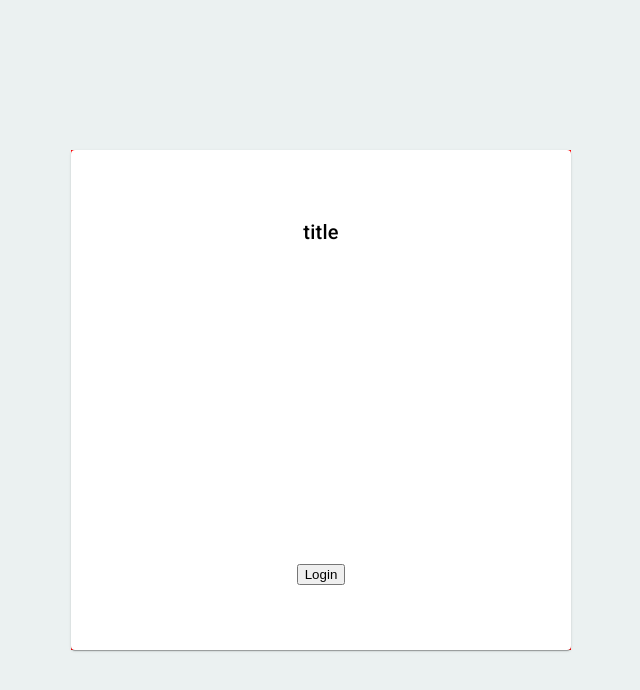
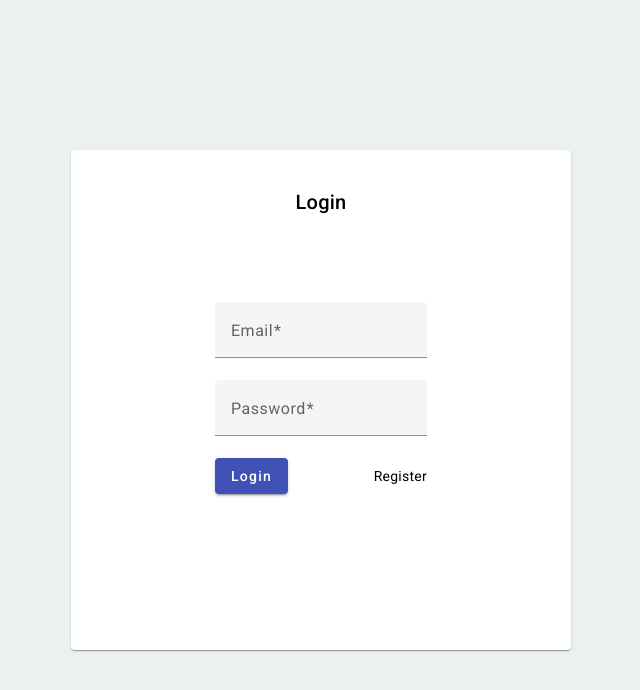
Before and after one commit to filipeabessa/simples-dental-frontend, an Angular app: page /auth/login in a window 1280 px wide. Shown: the top 690 px of the page, without its empty margins (319-959 px from the left). Built offline with nearby package versions, Linux system fonts and the light colour scheme.

Commit message:
feat(login-form): create basic login-form logging the form values on form submit

```diff
--- a/src/app/auth/containers/login-container/login-container.component.html
+++ b/src/app/auth/containers/login-container/login-container.component.html
@@ -1,7 +1,8 @@
 <div class="container">
   <app-card
-    [title]="'title'"
-    [actionButtons]="actionButtons"
+    [title]="title"
   >
+    <login-form (loginSubmitted)="handleLogin($event)"
+    ></login-form>
   </app-card>
 </div>
--- a/src/app/auth/containers/login-container/login-container.component.scss
+++ b/src/app/auth/containers/login-container/login-container.component.scss
@@ -1,6 +1,5 @@
 .container {
-  background: red;
-  width: 100%;
+  min-width: 500px;
   min-height: 100%;
   display: flex;
   flex-direction: column;
--- a/src/app/auth/containers/login-container/login-container.component.ts
+++ b/src/app/auth/containers/login-container/login-container.component.ts
@@ -6,18 +6,11 @@ import { Component } from '@angular/core';
   styleUrl: './login-container.component.scss'
 })
 export class LoginContainerComponent {
-  actionButtons: Button[] = [
-    { label: 'Login', action: this.onLogin },
-  ];
+  title: string = 'Login';
 
   constructor() { }
 
-  onLogin() {
-    console.log('Login');
+  handleLogin(event: any) {
+    console.log('LoginContainerComponent.onLogin', event);
   }
 }
-
-type Button = {
-  label: string;
-  action: () => void;
-}
--- a/src/app/auth/forms/login-form/login-form.component.html
+++ b/src/app/auth/forms/login-form/login-form.component.html
@@ -1,12 +1,16 @@
-<form>
-  <div class="form-group">
-    <label for="email">Email</label>
-    <input type="email" class="form-control" id="email" name="email" [(ngModel)]="email" required>
+<form [formGroup]="loginForm">
+  <mat-form-field class="form-group">
+    <mat-label for="email">Email</mat-label>
+    <input matInput type="email" class="form-control" id="email" formControlName="email" required>
+  </mat-form-field>
+
+  <mat-form-field class="form-group">
+    <mat-label for="password">Password</mat-label>
+    <input matInput type="password" class="form-control" id="password" formControlName="password" required>
+  </mat-form-field>
+
+  <div class="buttons-container">
+    <app-button type="submit" (click)="submit()">Login</app-button>
+    <a routerLink="/register">Register</a>
   </div>
-  <div class="form-group">
-    <label for="password">Password</label>
-    <input type="password" class="form-control" id="password" name="password" [(ngModel)]="password" required>
-  </div>
-  <button type="submit" class="btn btn-primary" (click)="login()">Login</button>
-  <a routerLink="/register">Register</a>
 </form>
--- a/src/app/auth/forms/login-form/login-form.component.scss
+++ b/src/app/auth/forms/login-form/login-form.component.scss
@@ -0,0 +1,18 @@
+form {
+  display: flex;
+  flex-direction: column;
+  align-items: center;
+  justify-content: center;
+  width: 100%;
+  height: 100%;
+  box-sizing: border-box;
+
+  .buttons-container {
+    display: flex;
+    flex-direction: row;
+    align-items: center;
+    justify-content: space-between;
+    padding: 0px 20px;
+    width: 100%;
+  }
+}
--- a/src/app/auth/forms/login-form/login-form.component.ts
+++ b/src/app/auth/forms/login-form/login-form.component.ts
@@ -1,10 +1,27 @@
-import { Component } from '@angular/core';
+import { Component, EventEmitter, Output } from '@angular/core';
+import { FormBuilder, FormGroup, Validators } from '@angular/forms';
 
 @Component({
-  selector: 'app-login-form',
+  selector: 'login-form',
   templateUrl: './login-form.component.html',
-  styleUrl: './login-form.component.scss'
+  styleUrls: ['./login-form.component.scss']
 })
 export class LoginFormComponent {
+  @Output() loginSubmitted = new EventEmitter<any>();
+
+  loginForm: FormGroup;
+
+  constructor(private formBuilder: FormBuilder) {
+    this.loginForm = this.formBuilder.group({
+      email: ['', [Validators.required, Validators.email]],
+      password: ['', Validators.required]
+    });
+  }
+
+  submit() {
+    if (this.loginForm.valid) {
+      this.loginSubmitted.emit(this.loginForm.value);
+    }
+  }
 
 }
--- a/src/app/shared/components/button/button.component.html
+++ b/src/app/shared/components/button/button.component.html
@@ -1,3 +1,3 @@
-<button mat-button (click)="click">
+<button mat-raised-button color="primary" (click)="click">
   <ng-content></ng-content>
 </button>
--- a/src/app/shared/components/card/card.component.scss
+++ b/src/app/shared/components/card/card.component.scss
@@ -5,7 +5,7 @@
   align-items: center;
   min-width: 500px;
   min-height: 500px;
-  padding: 50px;
+  padding: 20px;
 
   .card-buttons-container {
     display: flex;
--- a/src/app/shared/shared.module.ts
+++ b/src/app/shared/shared.module.ts
@@ -1,5 +1,6 @@
 import { NgModule } from '@angular/core';
 import { CommonModule } from '@angular/common';
+import { MatButtonModule } from '@angular/material/button';
 import { MatCardModule } from '@angular/material/card';
 import { CardComponent } from './components/card/card.component';
 import { ButtonComponent } from './components/button/button.component';
@@ -13,7 +14,8 @@ import { ButtonComponent } from './components/button/button.component';
   ],
   imports: [
     CommonModule,
-    MatCardModule
+    MatCardModule,
+    MatButtonModule
   ],
   exports: [
     CardComponent,
```
Also changed, not shown: src/app/auth/auth.module.ts (+10 -2 lines).
